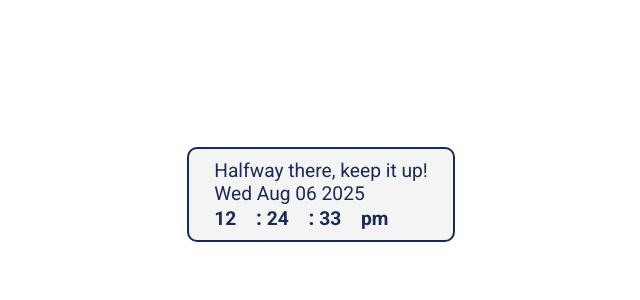
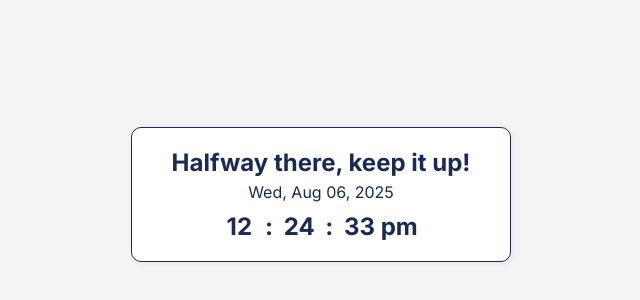
Before and after one commit to wulanretnaw15/notion_widget_greeting, a plain HTML site: page index.html in a window 1280 px wide. Shown: the part 206-506 px from the top of the page, without its empty margins (319-959 px from the left). Drawn offline with Linux system fonts and the light colour scheme.

Commit message:
Update index.html

```diff
--- a/index.html
+++ b/index.html
@@ -1,131 +1,107 @@
 <!DOCTYPE html>
 <html lang="en">
 <head>
-  <meta charset="UTF-8" />
-  <meta name="viewport" content="width=device-width, initial-scale=1.0"/>
-  <title>Jam Digital Notion</title>
-  <link href="https://fonts.googleapis.com/css?family=Roboto:400,700" rel="stylesheet">
+    <meta charset="UTF-8">
+    <meta name="viewport" content="width=device-width, initial-scale=1.0">
+    <title>Greeting Widget</title>
+
+    <!-- Inter font -->
+    <link href="https://fonts.googleapis.com/css2?family=Inter:wght@400;700&display=swap" rel="stylesheet">
 
     <style>
-    html, body {
-      margin: 0;
-      padding: 0;
-      width: 100%;
-      height: 100%;
-      background-color: transparent;
+        body {
+            background-color: #F4F4F4;
+            font-family: 'Inter', sans-serif;
+            color: #192A56;
             display: flex;
             justify-content: center;
             align-items: center;
+            height: 100vh;
+            margin: 0;
         }
 
-    .container {
-      padding: 1em;
-      box-sizing: border-box;
+        .card {
+            padding: 20px 40px;
+            border-radius: 10px;
+            background-color: #ffffff;
+            border: 1px solid #192A56;
+            box-shadow: 2px 2px 8px rgba(0,0,0,0.05);
+            text-align: center;
             display: inline-block;
         }
 
-    .card {
-      padding: 10px 25px;
-      border-radius: 10px;
-      background-color: #F4F4F4;
-      color: #192A56;
-      border: 2px solid #192A56;
-      display: inline-block;
-      font-family: 'Roboto', sans-serif;
+        .greet {
+            font-size: 1.5em;
+            font-weight: bold;
+            margin-bottom: 5px;
         }
 
-    .card:hover {
-      margin-top: 2px;
+        .date {
+            font-size: 1em;
+            margin-bottom: 10px;
         }
 
         .clock {
-      display: inline-block;
+            font-size: 1.5em;
             font-weight: bold;
-      font-size: 1.2em;
         }
 
         .time {
             display: inline-block;
-      min-width: 37px;
+            min-width: 30px;
         }
 
         .colon {
-      font-size: 1.1em;
             display: inline-block;
-    }
-
-    .date, .greet {
-      display: block;
-      min-width: 162px;
-      font-size: 1.2em;
+            padding: 0 5px;
         }
     </style>
 </head>
 <body>
-  <div class="container">
+
     <div class="card">
         <div class="greet" id="greet"></div>
         <div class="date" id="date"></div>
         <div class="clock">
-        <div class="time" id="hour"></div>
-        <div class="colon">:</div>
-        <div class="time" id="min"></div>
-        <div class="colon">:</div>
-        <div class="time" id="sec"></div>
-        <div class="time" id="ampm"></div>
-      </div>
+            <span class="time" id="hour"></span>
+            <span class="colon">:</span>
+            <span class="time" id="min"></span>
+            <span class="colon">:</span>
+            <span class="time" id="sec"></span>
         </div>
     </div>
 
     <script>
-    function date() {
-      const today = new Date();
-      document.getElementById('date').innerHTML = today.toDateString();
+        function updateClock() {
+            const now = new Date();
+            const hour = now.getHours();
+            const minutes = now.getMinutes();
+            const seconds = now.getSeconds();
+
+            document.getElementById("hour").textContent = (hour % 12 || 12).toString().padStart(2, '0');
+            document.getElementById("min").textContent = minutes.toString().padStart(2, '0');
+            document.getElementById("sec").textContent = seconds.toString().padStart(2, '0') + (hour >= 12 ? ' pm' : ' am');
+
+            const options = { weekday: 'short', year: 'numeric', month: 'short', day: '2-digit' };
+            document.getElementById("date").textContent = now.toLocaleDateString("en-US", options);
+
+            let greetText = "";
+            if (hour >= 5 && hour < 12) {
+                greetText = "Rise and shine, Team!";
+            } else if (hour >= 12 && hour < 17) {
+                greetText = "Halfway there, keep it up!";
+            } else if (hour >= 17 && hour < 21) {
+                greetText = "You did great today!";
+            } else {
+                greetText = "Sleep tight, champs!";
             }
 
-    function clock() {
-      const today = new Date();
-      const hrs = today.getHours();
-      const hour = zeros(twelveHour(hrs));
-      const minutes = zeros(today.getMinutes());
-      const seconds = zeros(today.getSeconds());
-      const ampm = hrs >= 12 ? "pm" : "am";
-
-      let greet = '';
-      if (hrs >= 0 && hrs < 12) {
-        greet = 'Rise and shine, Team!';
-      } else if (hrs >= 12 && hrs < 17) {
-        greet = 'Halfway there, keep it up!';
-      } else if (hrs >= 17 && hrs < 22) {
-        greet = 'You did great today!';
-      } else {
-        greet = 'Sleep tight, champs!';
+            document.getElementById("greet").textContent = greetText;
         }
 
-      document.getElementById('greet').innerHTML = greet;
-      document.getElementById('hour').innerHTML = hour;
-      document.getElementById('min').innerHTML = minutes;
-      document.getElementById('sec').innerHTML = seconds;
-      document.getElementById('ampm').innerHTML = " " + ampm;
-    }
+        setInterval(updateClock, 1000);
+        updateClock(); // initial call
+    </script>
 
-    function twelveHour(hour) {
-      if (hour > 12) return hour - 12;
-      else if (hour === 0) return 12;
-      else return hour;
-    }
-
-    function zeros(num) {
-      return num < 10 ? '0' + num : num;
-    }
-
-    function dateTime() {
-      date();
-      clock();
-      setTimeout(dateTime, 500);
-    }
-
-    dateTime();
-  </script>
 </body>
 </html>
```
Lines whose indentation alone changed are shown as unchanged.
